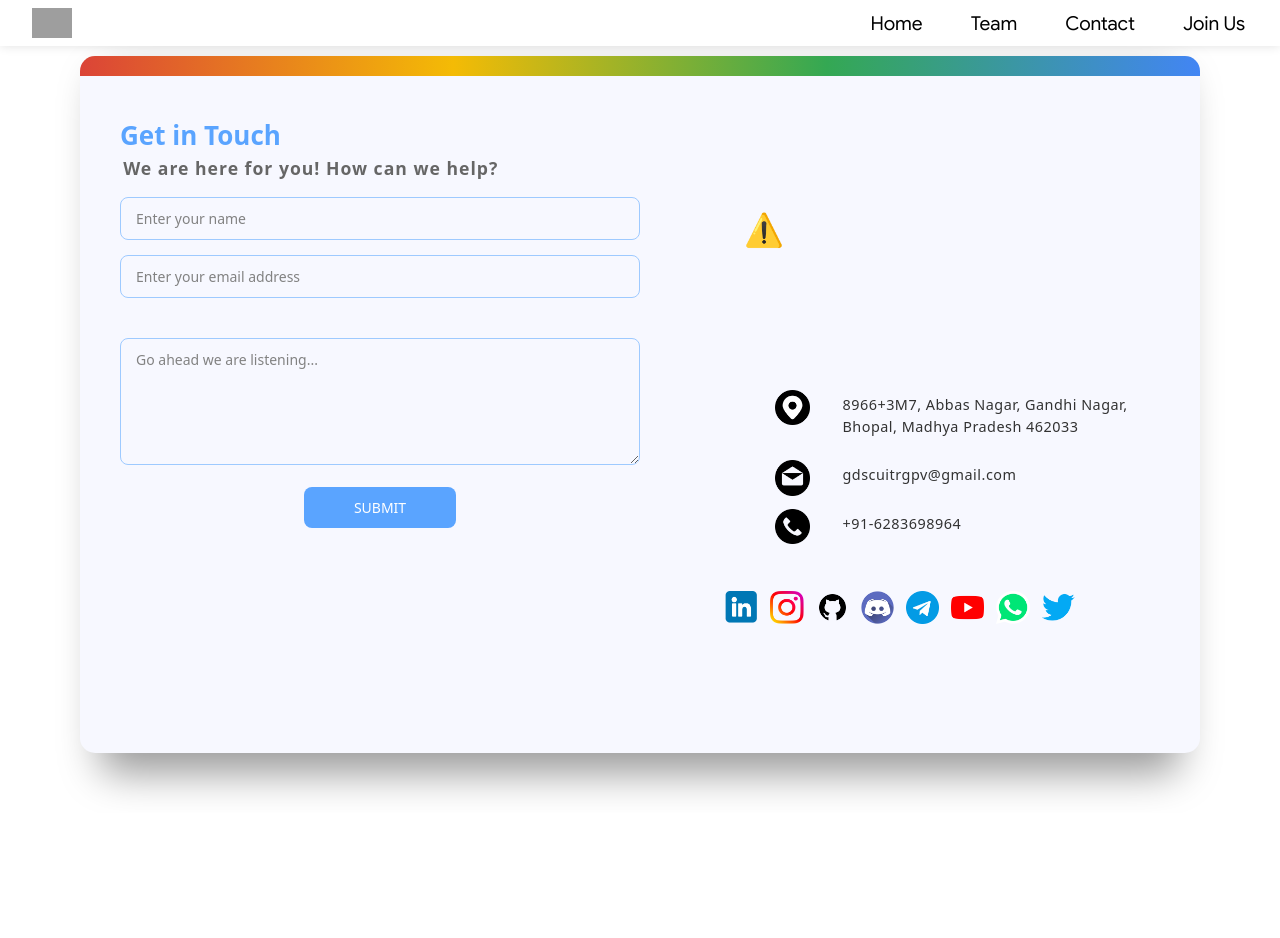
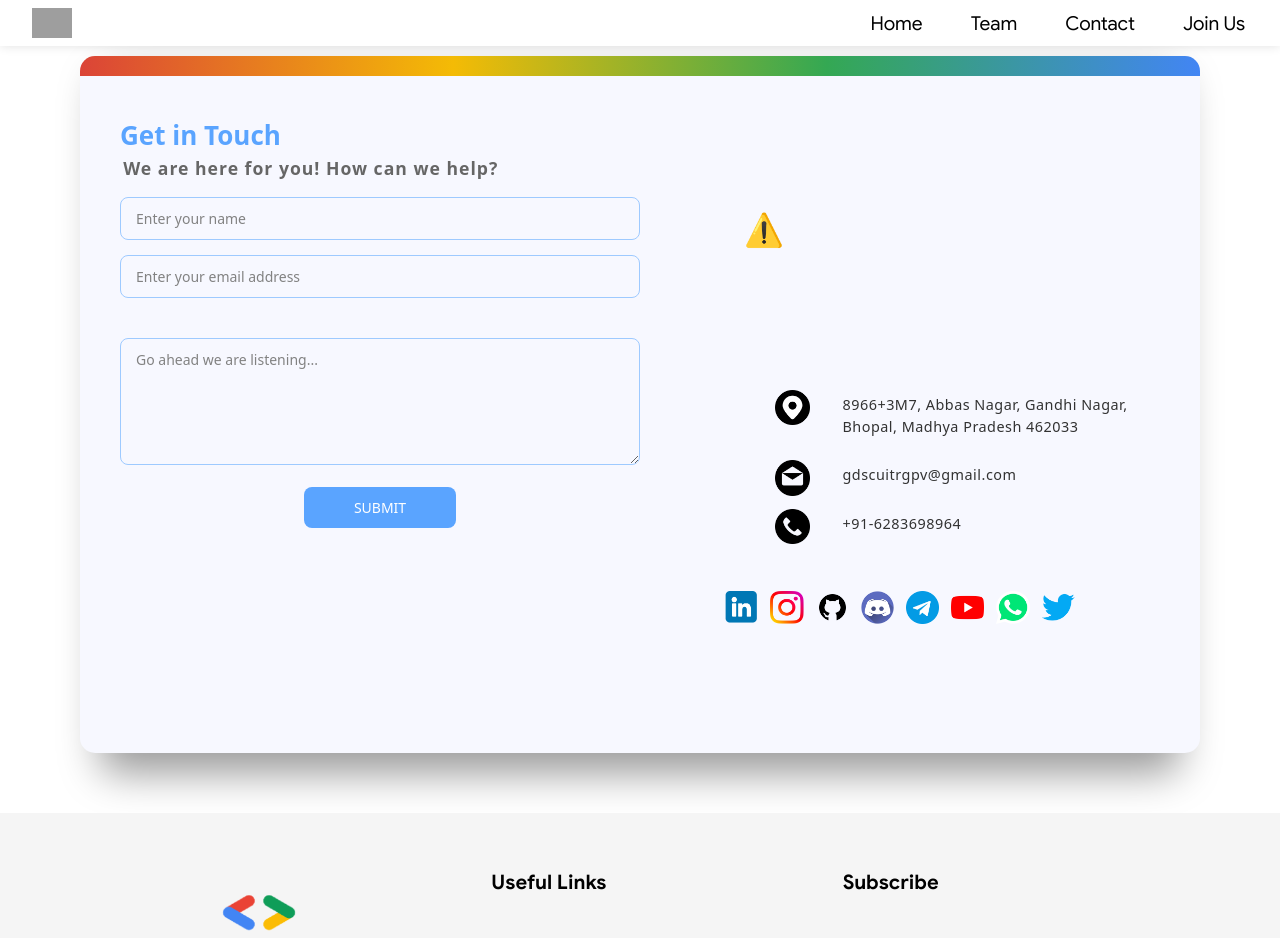
Before and after one commit to gdscrgpv/gdsc-website, a React (Create React App) app: page /contact in a window 1280 px wide. Shown: the top 938 px of the page. Before the commit the page ends 813 px from the top, so only its background shows below. Built offline with nearby package versions, Linux system fonts and the light colour scheme; no server answers; grey boxes are pictures that could not be loaded.

Commit message:
added footer in contact

```diff
--- a/src/Pages/Contact.js
+++ b/src/Pages/Contact.js
@@ -14,6 +14,7 @@ import {
 } from "react-icons/fa";
 import ContactComponent from "../Component/Contact";
 import NavBarcomp from "../Component/NavBar";
+import Footer from "../Component/Footer";
 export default class Contact extends Component {
   render() {
     return (
@@ -21,6 +22,7 @@ export default class Contact extends Component {
         <div className="">
           <NavBarcomp/>
           <ContactComponent />
+          <Footer/>
         </div>
       </>
     );
```
